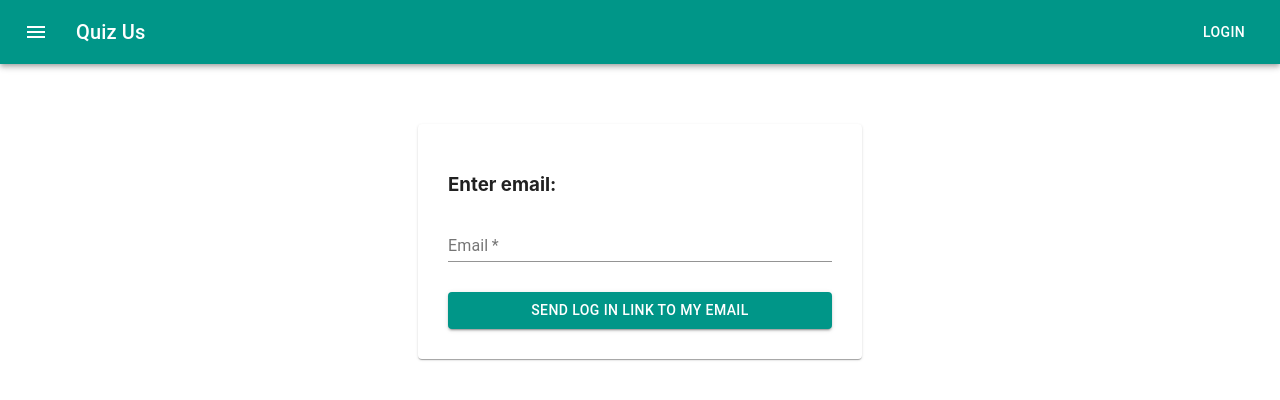
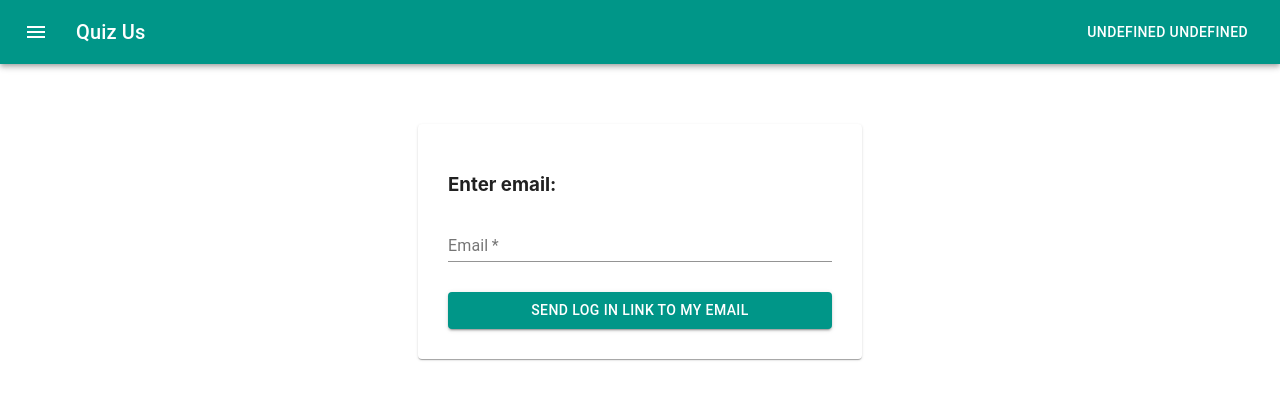
Before and after one commit to quiz-us/student-client, a React (Create React App) app: page / in a window 1280 px wide. Shown: the top 400 px of the page. Built offline with nearby package versions, Linux system fonts and the light colour scheme; no server answers.

Commit message:
Display current student in nav

```diff
--- a/src/components/nav/Nav.js
+++ b/src/components/nav/Nav.js
@@ -34,7 +34,8 @@ const useStyles = makeStyles(theme => ({
   }
 }));
 
-export default function Nav({ currentStudent }) {
+export default function Nav({ currentStudent = {} }) {
+  const { firstName, lastName } = currentStudent;
   const classes = useStyles();
   const [navOpen, setNavOpen] = useState(false);
 
@@ -84,7 +85,7 @@ export default function Nav({ currentStudent }) {
               Quiz Us
             </Link>
           </Typography>
-          <Button color="inherit">Login</Button>
+          <Button color="inherit">{`${firstName} ${lastName}`}</Button>
         </Toolbar>
         <Drawer open={navOpen} onClose={closeNav}>
           {sideNav()}
```
